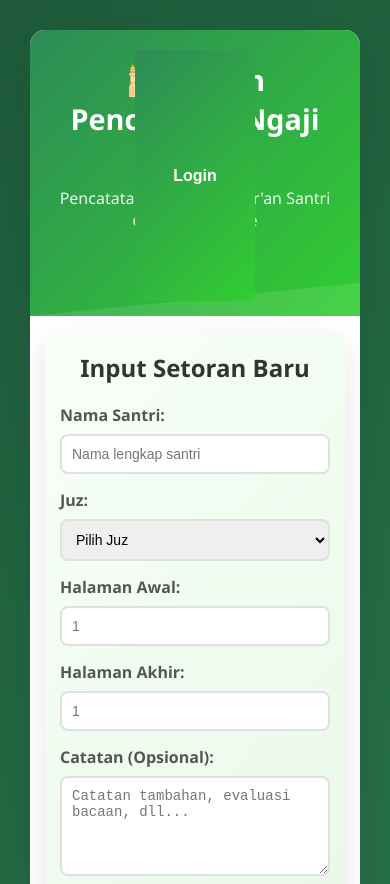
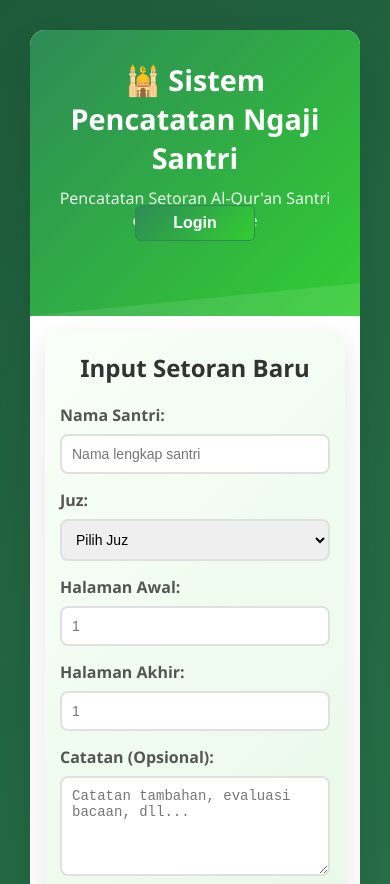
Before and after one commit to rokhmatulhuda98/jurnal-harian, a plain HTML site: page index.html in a window 390 px wide. Shown: the top 884 px of the page. Drawn offline with nearby package versions, Linux system fonts and the light colour scheme; no server answers.

Commit message:
Update index.html

```diff
--- a/index.html
+++ b/index.html
@@ -76,7 +76,7 @@
             background: linear-gradient(135deg, #2E8B57 0%, #32CD32 100%);
             color: white;
             padding: 8px 15px;
-            border: none;
+            border: 1.5px solid #2E8B57;
             border-radius: 6px;
             font-size: 14px;
             font-weight: 600;
@@ -431,7 +431,10 @@
                 bottom: 15px; /* Posisi dari bawah header */
                 left: 0;
                 right: 0;
+                top: 175px;
                 display: flex;
+                height: max-content;
+                width: 100%;
                 justify-content: center;
                 gap: 10px;
                 z-index: 101;
```
